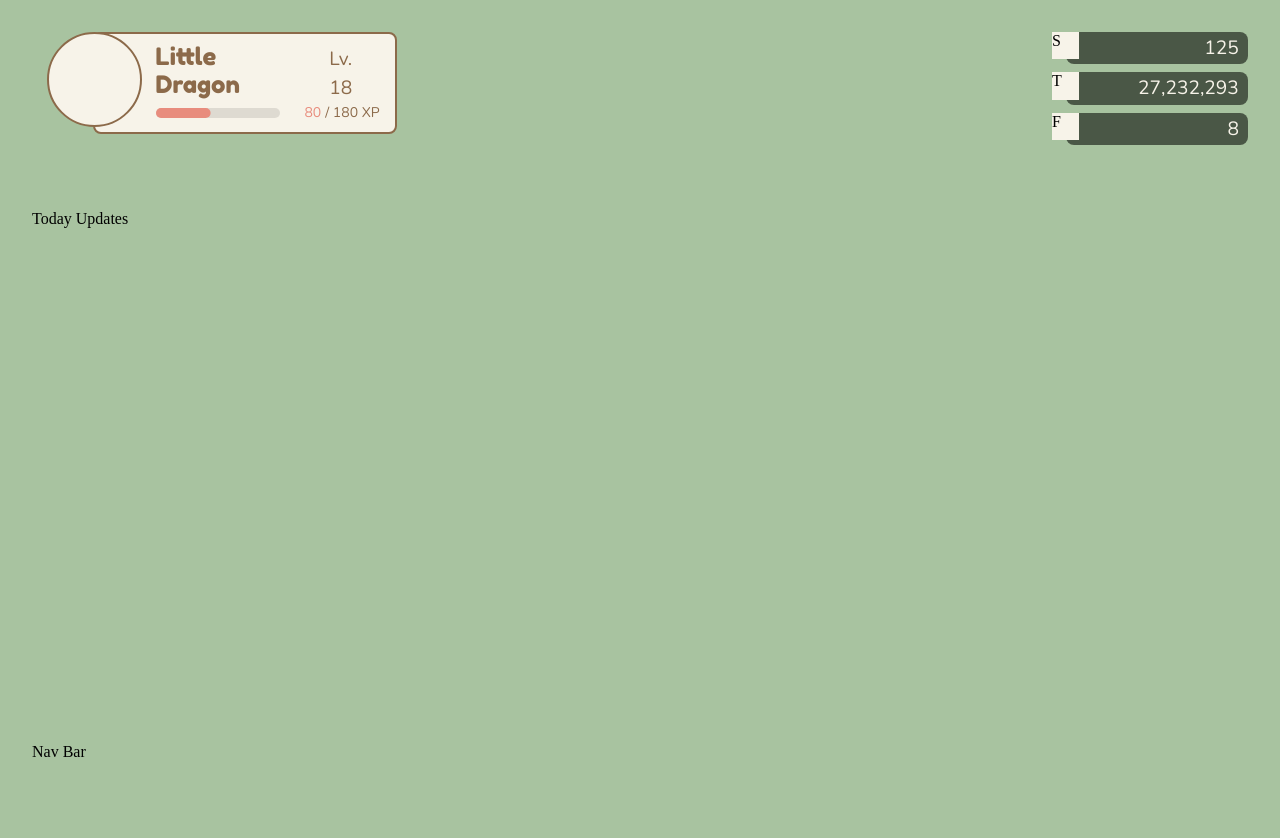
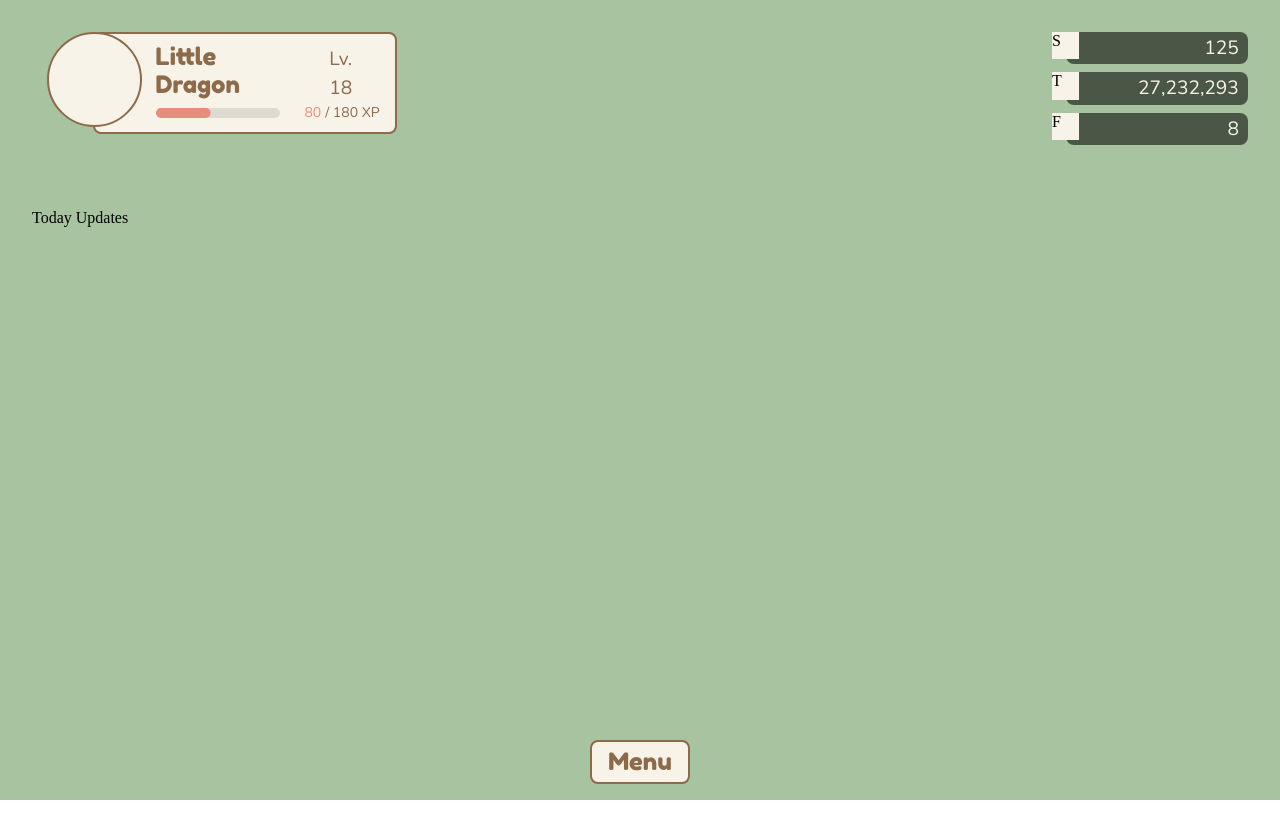
Before and after one commit to TylerWu137/critter-grove, a React (Vite) app: page /home in a window 1280 px wide. Shown: the top 838 px of the page. After the commit the page ends 800 px from the top, so only its background shows below. Built offline with nearby package versions, Linux system fonts and the light colour scheme.

Commit message:
simple menu bar

```diff
--- a/src/components/NavBar.jsx
+++ b/src/components/NavBar.jsx
@@ -1,7 +1,41 @@
-import {Stack, Box} from "@mui/material";
+import {Stack, Box, Collapse, Button, Typography} from "@mui/material";
+import { useState } from "react";
 
 export default function NavBar({sx}) {
+  const [open, setOpen] = useState(false);
+
+  const NavButton = (section) => (
+    <Button
+      variant="menu2"
+      sx={{height:"100%"}}
+    >
+      <Typography variant="h4">{section}</Typography>
+    </Button>
+  );
+
   return (
-    <Box sx={sx}>Nav Bar</Box>
+    <Stack spacing={2} direction="row" alignItems="center">
+      <Box sx={{flex:1}}/>
+      <Collapse orientation="horizontal" in={open}>
+        <Stack spacing={2} direction="row" alignItems="center" sx={{height:"100%"}}>
+          {NavButton("\u2009Critters\u2009")}
+          {NavButton("\u2009\u2009\u2009Shop\u2009\u2009\u2009")}
+          {NavButton("\u2009Settings\u2009")}
+        </Stack>
+      </Collapse>
+
+      <Button variant="menu" onClick={() => setOpen(!open)}>
+        <Typography variant="h3">Menu</Typography>
+      </Button>
+
+      <Collapse orientation="horizontal" in={open} >
+        <Stack spacing={2} direction="row" sx={{height:"100%"}}>
+          {NavButton("\u2009Quests\u2009")}
+          {NavButton("Calendar")}
+          {NavButton("Journal")}
+        </Stack>
+      </Collapse>
+      <Box sx={{flex:1}}/>
+    </Stack>
   )
 };
--- a/src/screens/HomeScreen.jsx
+++ b/src/screens/HomeScreen.jsx
@@ -9,7 +9,7 @@ import NavBar from "../components/NavBar";
 
 export default function HomeScreen() {
   return (
-    <Box sx={{pt: 4, pb: 2, pl: 4, pr: 4, height: "1", backgroundColor: "var(--green)"}}>
+    <Box sx={{pt: 4, pb: 2, pl: 4, pr: 4, height: "100%", boxSizing: "border-box", backgroundColor: "var(--green)"}}>
       <Stack sx={{height: "1"}}>
         <Stack direction="row" sx={{flex: 2}}>
           <UserProfile username={"Little Dragon"} currentXp={80} xpForNextLevel={100} level={18}/>
--- a/src/theme/theme.js
+++ b/src/theme/theme.js
@@ -20,6 +20,12 @@ const theme = createTheme({
       fontFamily: '"Fredoka One", sans-serif',
       fontWeight: 300,
       fontSize: "1.5rem"
+    },
+
+    h4: {
+      fontFamily: '"Fredoka", sans-serif',
+      fontWeight: 550,
+      fontSize: "1.1rem"
     },
 
     body1: {
@@ -57,6 +63,29 @@ const theme = createTheme({
           backgroundColor: "var(--brown)"
         },
       },
+      variants: [
+        {
+          props: { variant: "menu" },
+          style: {
+            backgroundColor: "var(--cream)",
+            color: "var(--brown)",
+            border: "2px solid var(--brown)",
+            borderRadius: 8,
+            fontSize: "1.3rem",
+          },
+        },
+        {
+          props: { variant: "menu2" },
+          style: {
+            backgroundColor: "var(--cream)",
+            color: "var(--brown)",
+            border: "2px solid var(--brown)",
+            borderRadius: 8,
+            fontSize: "1rem",
+            whiteSpace: "nowrap",
+          },
+        },
+      ],
     },
   },
 });
```
